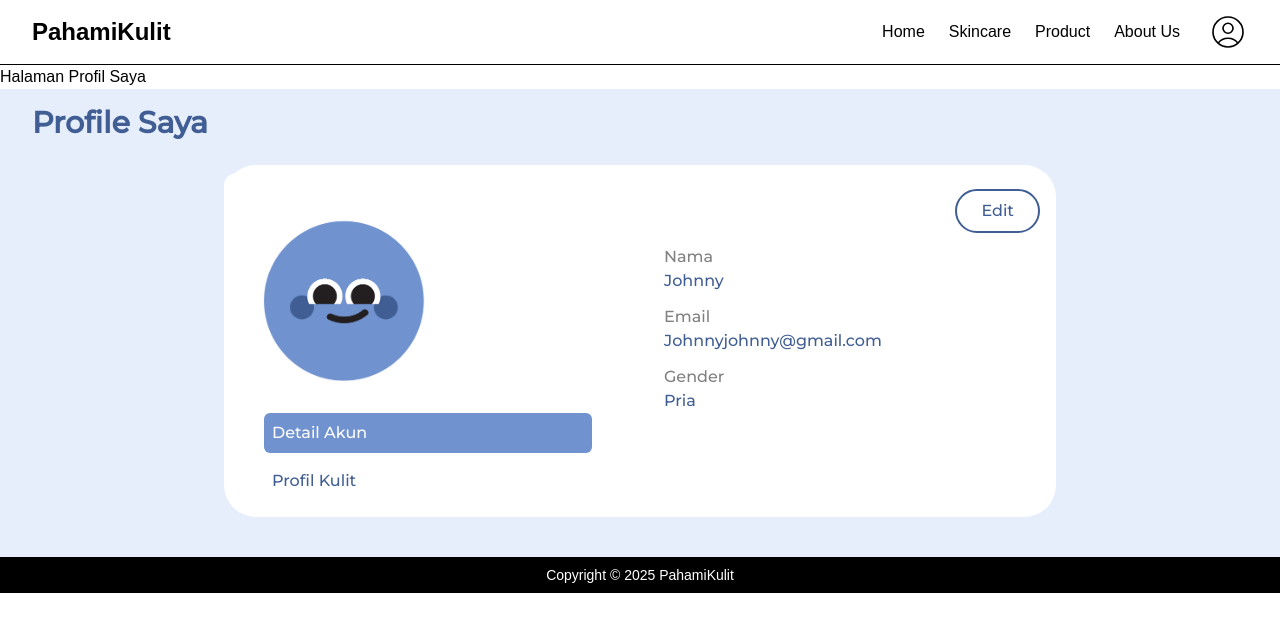
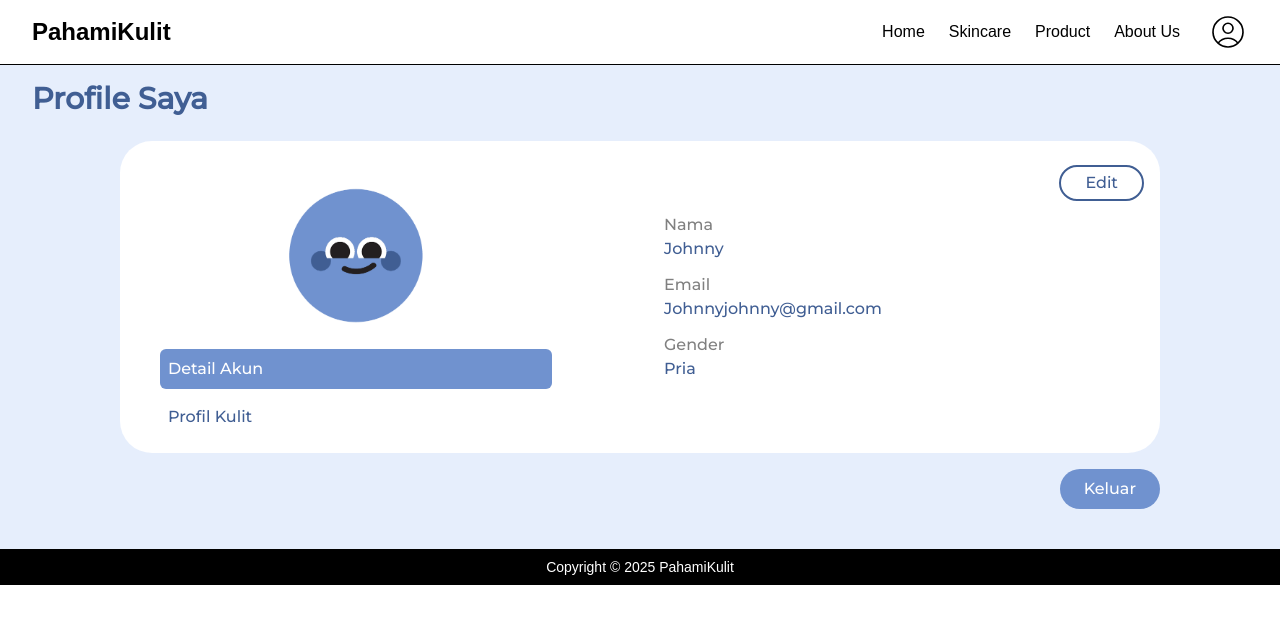
Before and after one commit to putrilauraa/PahamiKulit-FrontEnd, a Next.js app: page /profile in a window 1280 px wide. Shown: the top 632 px of the page. Built offline with nearby package versions, Linux system fonts and the light colour scheme; a web font is replaced by a local one.

Commit message:
feat(profile): Fix Profile

```diff
--- a/src/app/profile/page.tsx
+++ b/src/app/profile/page.tsx
@@ -9,7 +9,6 @@ export default function Profile() {
     return (
         <>
         <Navbar/>
-            <h1>Halaman Profil Saya</h1>
 
             <div
                 className={`${montserrat.className}`}
@@ -26,15 +25,15 @@ export default function Profile() {
                 </div>
 
                 {/* Card Details */}
-                <div className="mx-10 mt-6 pb-10 px-30">
-                <div className="mx-16 py-2 bg-white rounded-4xl grid grid-cols-2 gap-4">
+                <div className="mt-6 pb-10 px-30">
+                <div className="py-2 bg-white rounded-4xl grid grid-cols-2 gap-4">
 
                     {/* Left Side */}
-                    <div>
+                    <div className="pr-10">
                         {/* Illustration */}
-                        <div>
+                        <div className="flex justify-center">
                             <img
-                            className="w-60 h-auto"
+                            className="w-50 h-auto"
                             src="Profile-Fatin.png"
                             alt="Mascot">
                             </img>
@@ -60,9 +59,9 @@ export default function Profile() {
                     {/* Center Side */}
                     <div className="px-4 py-4">
                         {/* Edit button */}
-                        <div className="flex justify-end">
+                        <div className="flex justify-end ml-10">
                             <a>
-                                <button className="py-2 px-6 border-2 rounded-3xl hover:text-white hover:bg-[#7092CF]">
+                                <button className="py-1 px-6 border-2 rounded-3xl hover:text-white hover:bg-[#7092CF]">
                                     Edit
                                 </button>
                             </a>
@@ -107,14 +106,19 @@ export default function Profile() {
                             </div>
                     </div>
 
+                </div>
+
+                    {/* Button Keluar */}
+                    <div className="flex justify-end mt-4">
+                            <a>
+                                <div className="py-2 px-6 rounded-4xl bg-[#7092CF] font-bol text-white text-end">Keluar</div>
+                            </a>
+                        </div>
+                </div>
+
+            </div>
 
 
-
-                </div>
-                </div>
-
-
-            </div>
 
             {/* Footer */}
             <div className="Footer">
```
